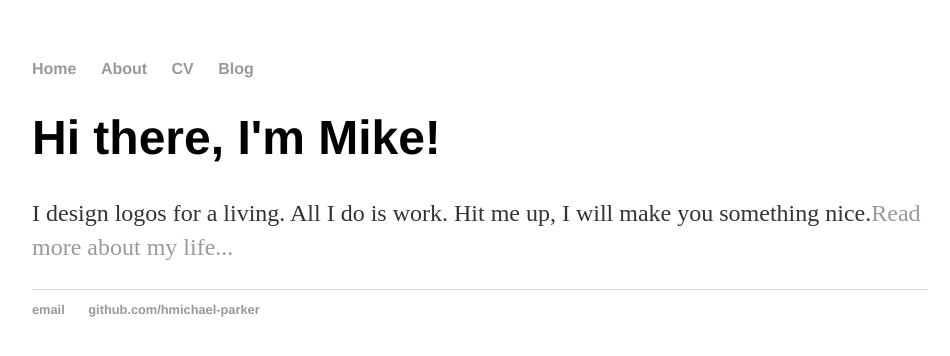
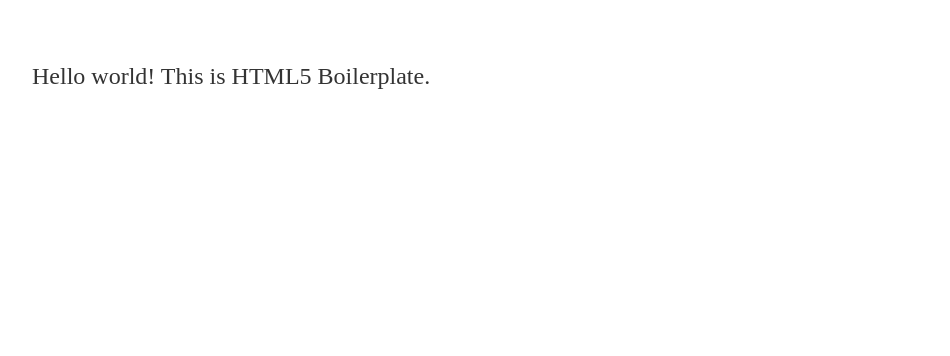
Before and after one commit to michael-parker/michael-parker.github.io, a plain HTML site: page index.html in a window 1280 px wide. Shown: the whole page, without its empty margins (160-1110 px from the left). Drawn offline with nearby package versions, Linux system fonts and the light colour scheme; files that its build step writes are made by us from their sources.

Commit message:
Update index.html

```diff
--- a/index.html
+++ b/index.html
@@ -1,30 +1,40 @@
-<!DOCTYPE html>
-<html>
-	<head>
-		<title>Michael Parker</title>
-		<!-- link to main stylesheet -->
-		<link rel="stylesheet" type="text/css" href="/css/main.css">
-	</head>
-	<body>
-		<nav>
-    		<ul>
-        		<li><a href="/">Home</a></li>
-	        	<li><a href="/about">About</a></li>
-        		<li><a href="/cv">CV</a></li>
-        		<li><a href="/blog">Blog</a></li>
-    		</ul>
-		</nav>
-		<div class="container">
-    		<div class="blurb">
-        		<h1>Hi there, I'm Mike!</h1>
-				<p>I design logos for a living. All I do is work. Hit me up, I will make you something nice.<a href="/about">Read more about my life...</a></p>
-    		</div><!-- /.blurb -->
-		</div><!-- /.container -->
-		<footer>
-    		<ul>
-        		<li><a href="mike@7combine.com">email</a></li>
-        		<li><a href="https://github.com/michael-parker">github.com/hmichael-parker</a></li>
-			</ul>
-		</footer>
-	</body>
+<!doctype html>
+<html class="no-js" lang="">
+    <head>
+        <meta charset="utf-8">
+        <meta http-equiv="x-ua-compatible" content="ie=edge">
+        <title>Michael Parker</title>
+        <meta name="description" content="">
+        <meta name="viewport" content="width=device-width, initial-scale=1">
+
+        <link rel="apple-touch-icon" href="apple-touch-icon.png">
+        <!-- Place favicon.ico in the root directory -->
+
+        <link rel="stylesheet" href="css/normalize.css">
+        <link rel="stylesheet" href="css/main.css">
+        <script src="js/vendor/modernizr-2.8.3.min.js"></script>
+    </head>
+    <body>
+        <!--[if lt IE 8]>
+            <p class="browserupgrade">You are using an <strong>outdated</strong> browser. Please <a href="http://browsehappy.com/">upgrade your browser</a> to improve your experience.</p>
+        <![endif]-->
+
+        <!-- Add your site or application content here -->
+        <p>Hello world! This is HTML5 Boilerplate.</p>
+
+        <script src="https://ajax.googleapis.com/ajax/libs/jquery/1.11.3/jquery.min.js"></script>
+        <script>window.jQuery || document.write('<script src="js/vendor/jquery-1.11.3.min.js"><\/script>')</script>
+        <script src="js/plugins.js"></script>
+        <script src="js/main.js"></script>
+
+        <!-- Google Analytics: change UA-XXXXX-X to be your site's ID. -->
+        <script>
+            (function(b,o,i,l,e,r){b.GoogleAnalyticsObject=l;b[l]||(b[l]=
+            function(){(b[l].q=b[l].q||[]).push(arguments)});b[l].l=+new Date;
+            e=o.createElement(i);r=o.getElementsByTagName(i)[0];
+            e.src='https://www.google-analytics.com/analytics.js';
+            r.parentNode.insertBefore(e,r)}(window,document,'script','ga'));
+            ga('create','UA-XXXXX-X','auto');ga('send','pageview');
+        </script>
+    </body>
 </html>
```
